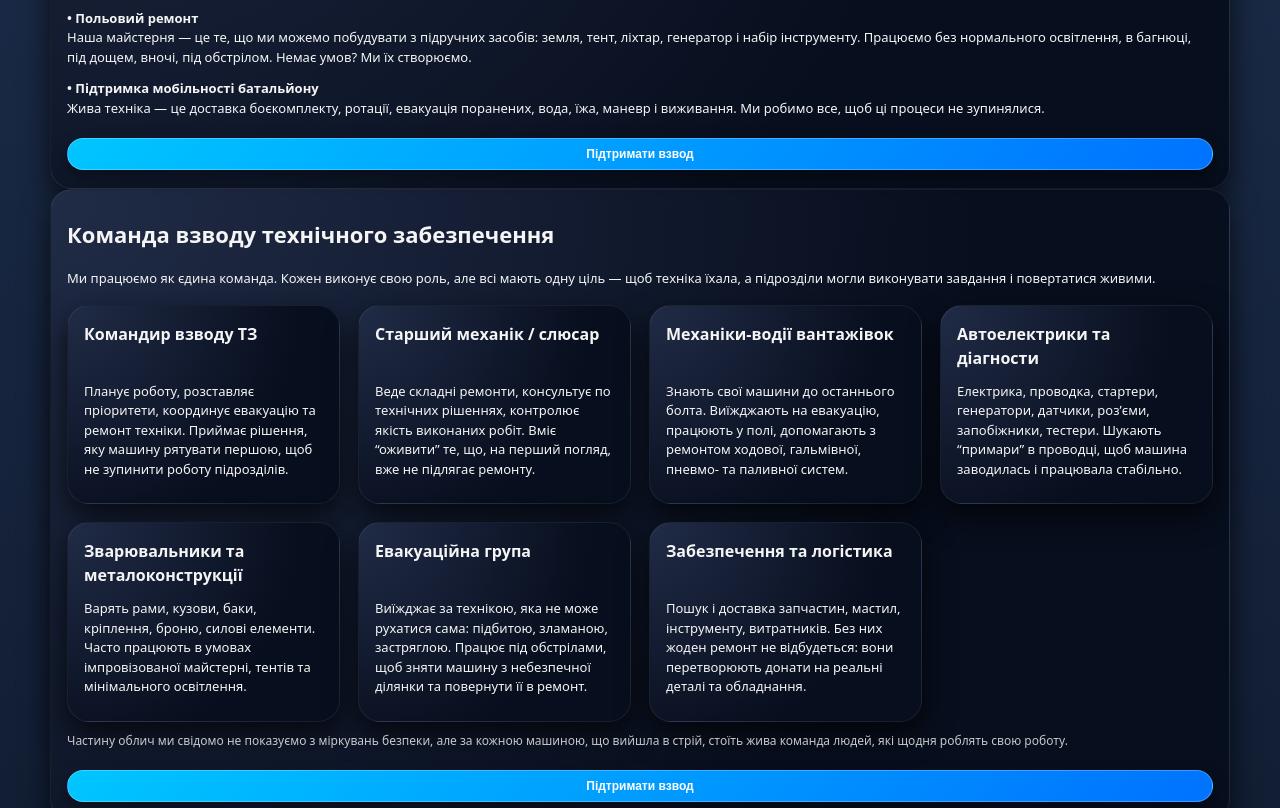
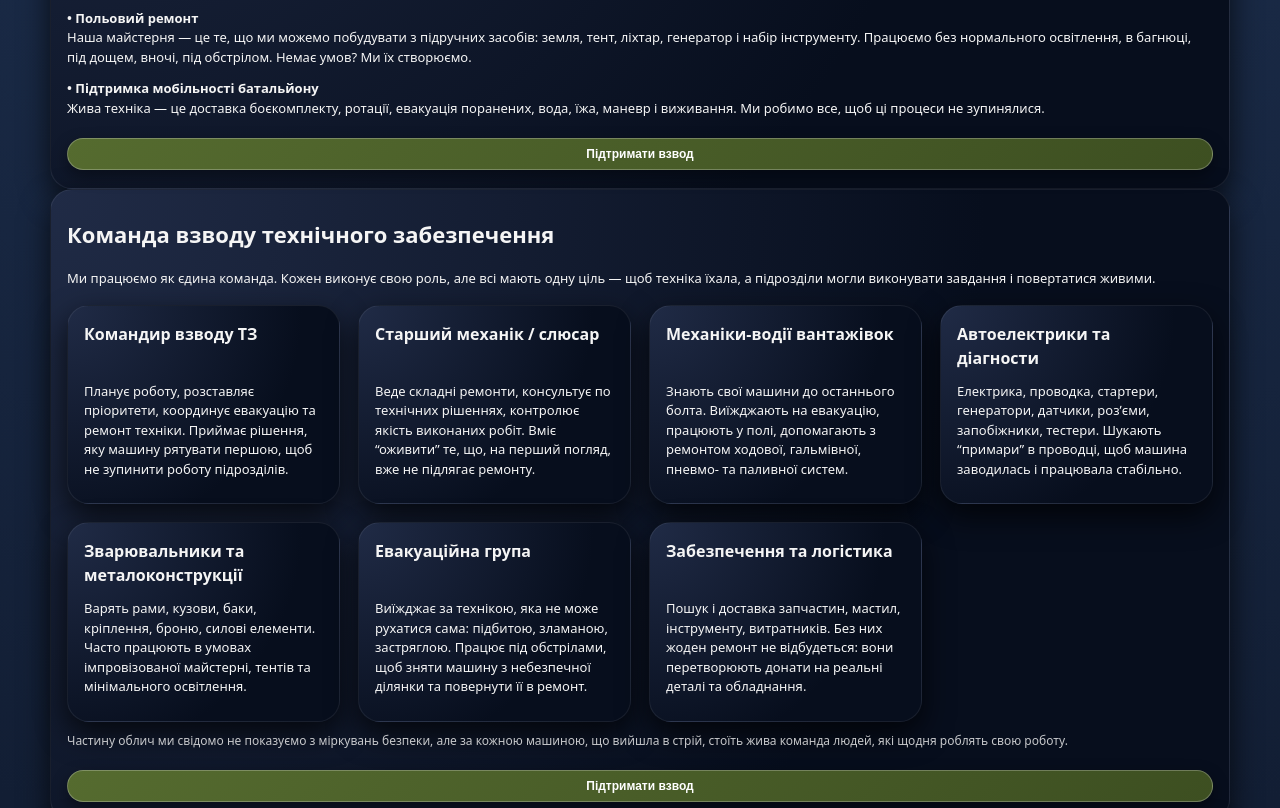
Before and after one commit to ViktorNadelnuik/DOFAMIN95, a plain HTML site: page index.html in a window 1280 px wide. Shown: the part 860-1668 px from the top of the page. Drawn offline with Linux system fonts and the light colour scheme; no server answers.

Commit message:
Update index.html

```diff
--- a/index.html
+++ b/index.html
@@ -639,6 +639,26 @@
   padding: 8px 14px;
   border-radius: 999px;
   background: linear-gradient(135deg, #00c6ff, #0072ff);
+  font-size: 12px;
+  font-weight: 700;
+  color: #fff;
+  text-align: center;
+  border: 1px solid rgba(255,255,255,0.25);
+  cursor: pointer;
+  box-shadow: 0 6px 16px rgba(0,0,0,0.4);
+  transition: transform 0.15s ease, opacity 0.15s ease;
+}
+
+.block-donate-btn:hover {
+  transform: translateY(-2px) scale(1.03);
+  opacity: 0.95;
+}
+.block-donate-btn {
+  display: inline-block;
+  margin-top: 14px;
+  padding: 8px 14px;
+  border-radius: 999px;
+  background: linear-gradient(135deg, #556b2f, #3d4f21);
   font-size: 12px;
   font-weight: 700;
   color: #fff;
```
